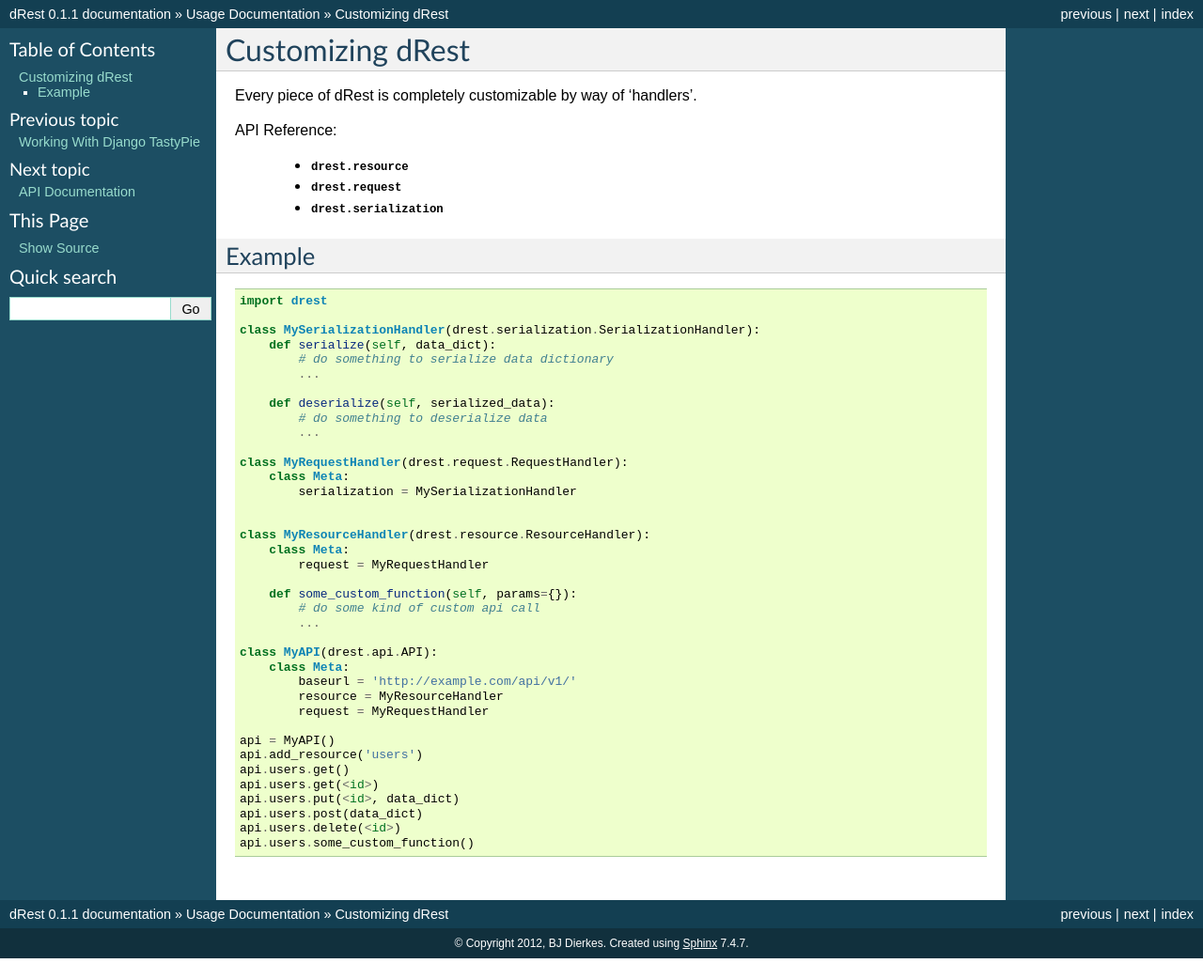
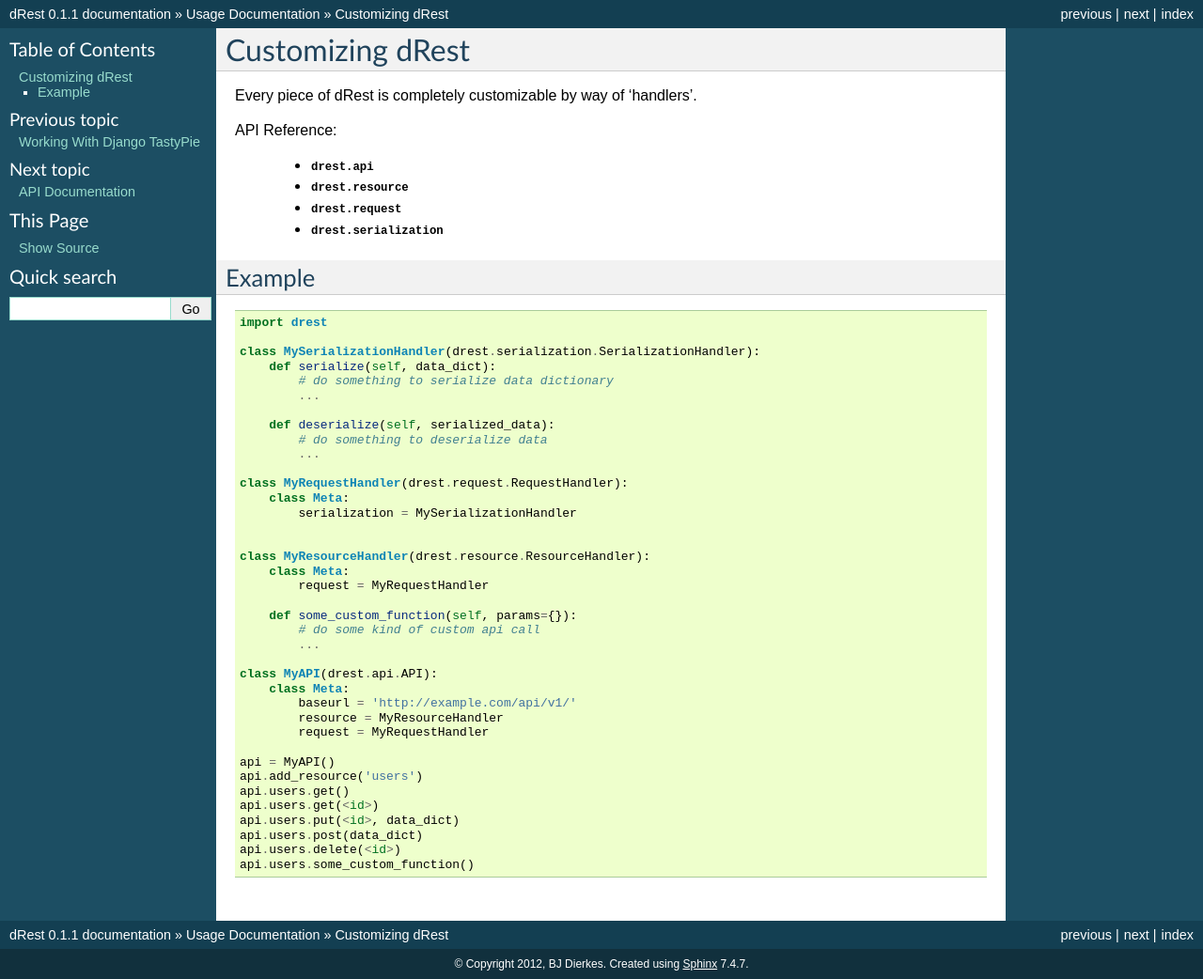
Before and after one commit to datafolklabs/drest, a Sphinx documentation site: the page built from doc/source/dev/customization.rst, in a window 1280 px wide. Shown: the whole page at 94% size. Built offline with Sphinx 7.4.7, drawn with Linux system fonts in a browser that asks for light colours; before the commit the page ends 1020 px from its top, so only the background shows below that.

Commit message:
adding customization

```diff
--- a/doc/source/dev/customization.rst
+++ b/doc/source/dev/customization.rst
@@ -5,6 +5,7 @@
 
 API Reference:
 
+    * :mod:`drest.api`
     * :mod:`drest.resource`
     * :mod:`drest.request`
     * :mod:`drest.serialization`
```
